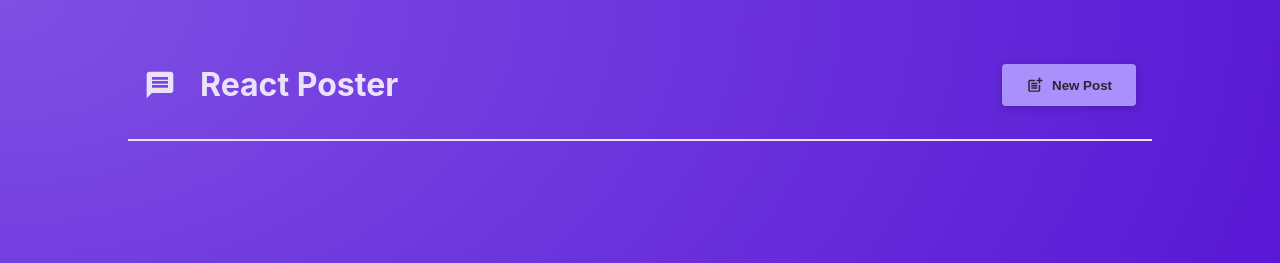
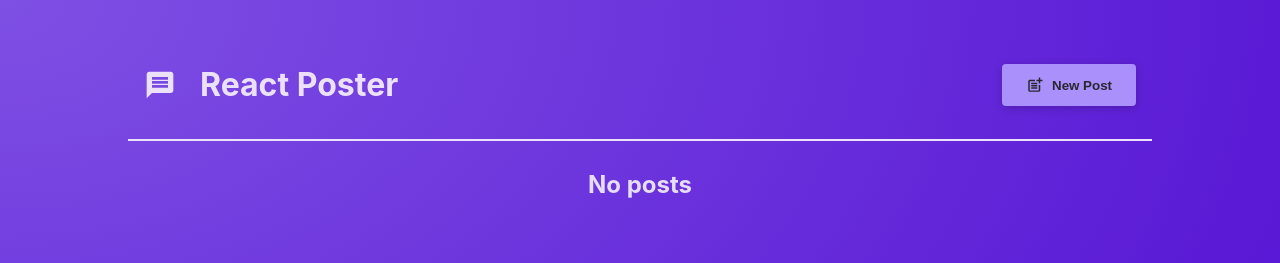
Before and after one commit to BenRoss92/academind-react-complete-guide-2023-course-section-29-summary, a React (Vite) app: page / in a window 1280 px wide. Shown: the top 263 px of the page. Built offline with nearby package versions, Linux system fonts and the light colour scheme.

Commit message:
Display message if there are no posts

```diff
--- a/src/components/PostList.jsx
+++ b/src/components/PostList.jsx
@@ -16,6 +16,11 @@ export function PostList({isModalOpen, onCancelPost}) {
           </Modal>
       }
 
+      {postsData.length === 0 &&
+        <h2>No posts</h2>
+      }
+
+      {postsData.length > 0 &&
         <ul className={classes.posts}>
           {postsData.map((postData) =>
             // Am using body as a crude way of making each React `key` for each Post unique
@@ -29,6 +34,7 @@ export function PostList({isModalOpen, onCancelPost}) {
             // (as a best guess).
             <Post key={postData.body} author={postData.author} body={postData.body}/> )}
         </ul>
+      }
     </>
   );
 }
```
Lines whose indentation alone changed are shown as unchanged.
